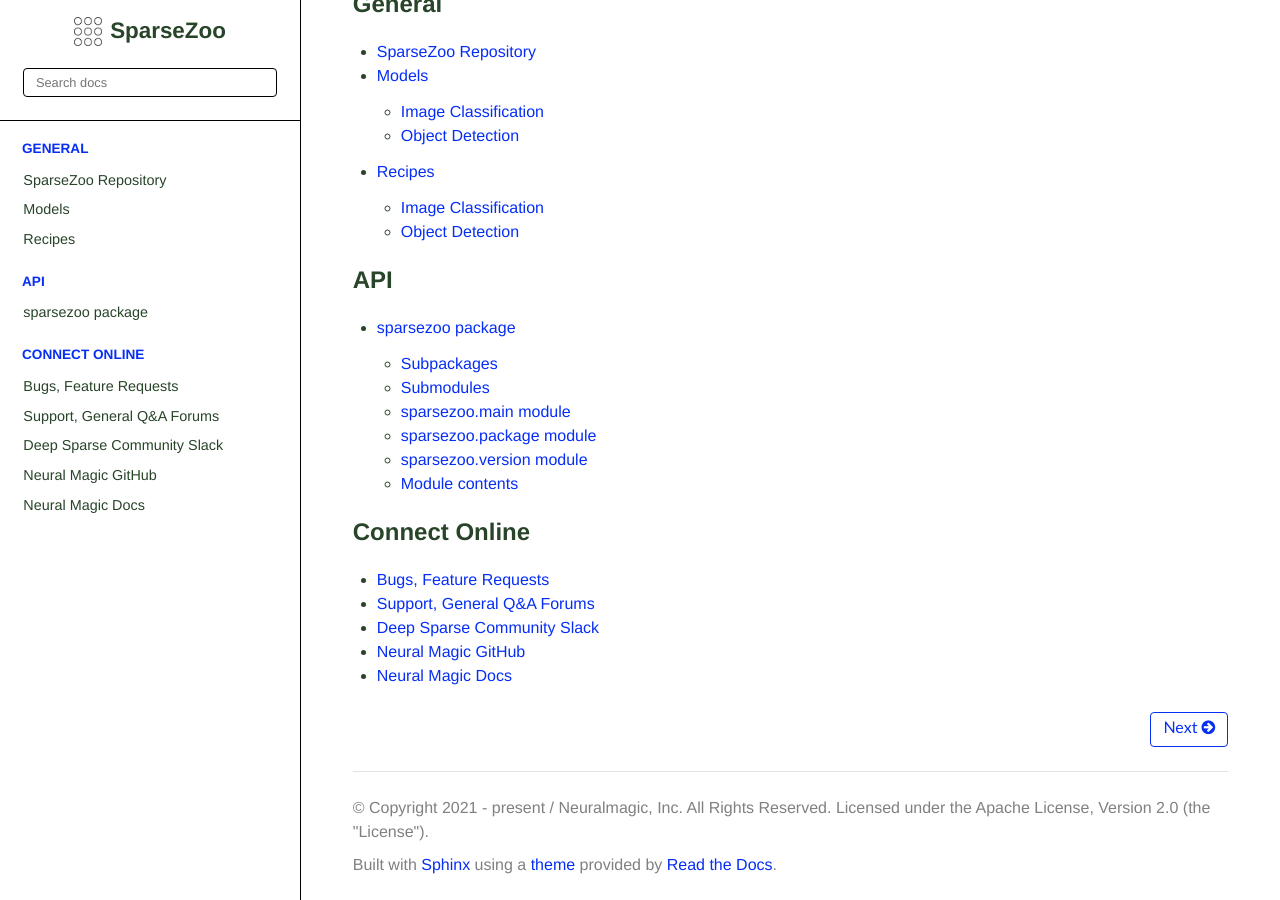
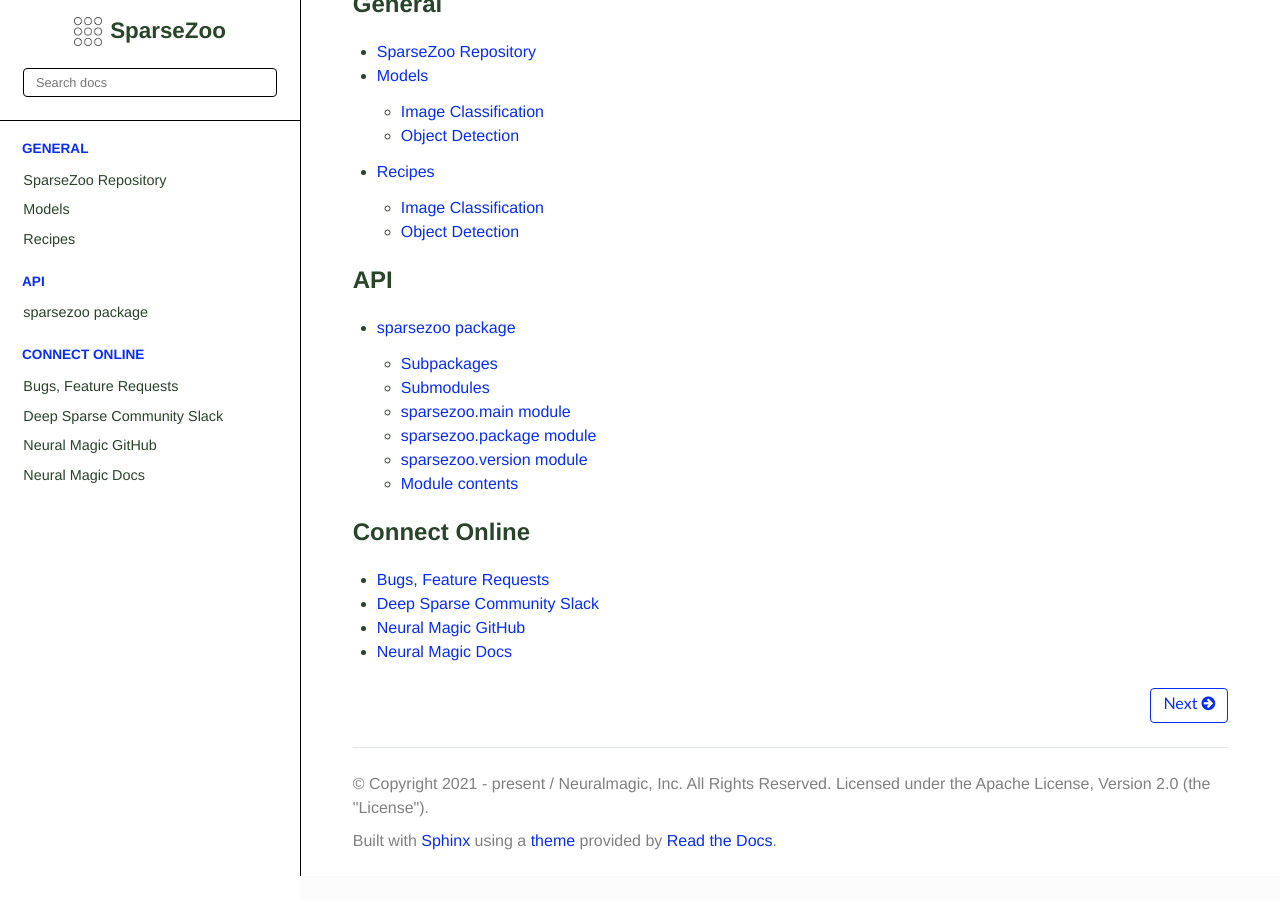
Before and after one commit to neuralmagic/sparsezoo, a Sphinx documentation site: the page built from docs/index.rst, in a window 1280 px wide and 900 px high, scrolled down 3965 px. Built offline with Sphinx 7.4.7 and the Read the Docs theme 2.0.0, drawn with Linux system fonts in a browser that asks for light colours; after the commit the page ends 4841 px from its top, so only the background shows below that; some of the changed lines change nothing that is shown.

Commit message:
Update index.rst
- updating SparseZoo Repo to go to UI website instead of GitHub
- removing Discourse link

```diff
--- a/docs/index.rst
+++ b/docs/index.rst
@@ -19,7 +19,7 @@
     :maxdepth: 3
     :caption: General
 
-    SparseZoo Repository <https://github.com/neuralmagic/sparsezoo/issues>
+    SparseZoo Repository <https://sparsezoo.neuralmagic.com>
     source/models
     source/recipes
 
@@ -34,7 +34,6 @@
     :caption: Connect Online
 
     Bugs, Feature Requests <https://github.com/neuralmagic/sparsezoo/issues>
-    Support, General Q&A Forums <https://discuss.neuralmagic.com/>
     Deep Sparse Community Slack <https://join.slack.com/t/discuss-neuralmagic/shared_invite/zt-q1a1cnvo-YBoICSIw3L1dmQpjBeDurQ>
     Neural Magic GitHub <https://github.com/neuralmagic>
     Neural Magic Docs <https://docs.neuralmagic.com>
```
